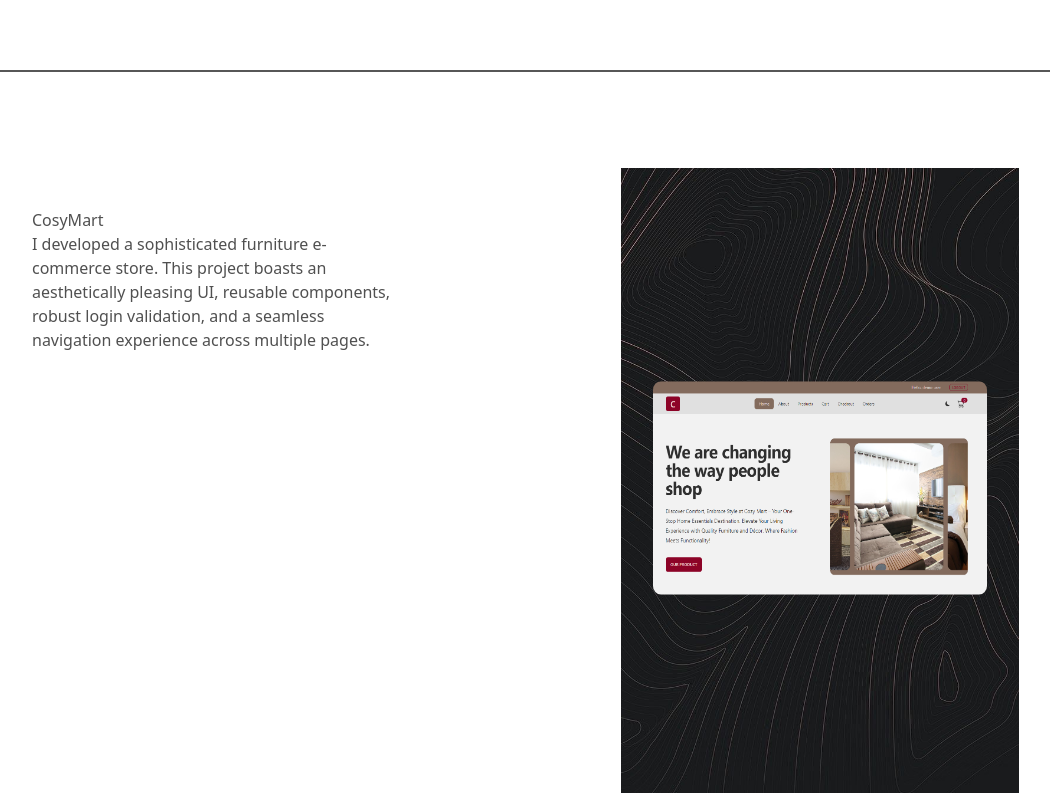
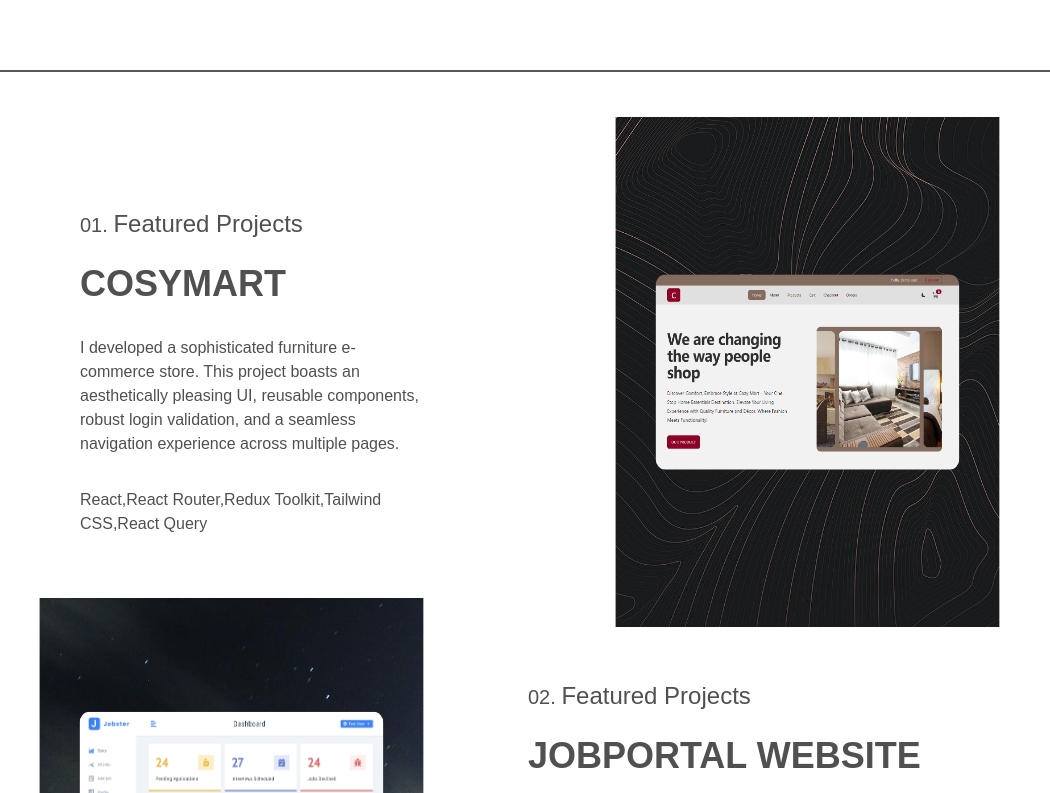
Before and after one commit to stharavi01/react-portfolio, a React (Vite) app: page / in a window 1280 px wide. Shown: the part 1127-1920 px from the top of the page, without its empty margins (120-1170 px from the left). Built offline with nearby package versions, Linux system fonts and the light colour scheme.

Commit message:
complete projects section

```diff
--- a/data.js
+++ b/data.js
@@ -101,7 +101,7 @@ export const projectsData = [
         backgroundUrl: Bg1,
     },
     {
-        title: "JobPortalImage",
+        title: "JobPortal Website",
         number: "02",
         description:
             "Job board for remote developer jobs. I was the front-end developer. It has features like filtering, sorting and pagination.",
--- a/src/components/Projects.jsx
+++ b/src/components/Projects.jsx
@@ -5,6 +5,7 @@ import ProjectsRight from "./ProjectsRight";
 const About = () => {
 	return (
 		<section id="about" className="w-full text-darkGray">
+			{/* Selected Projects */}
 			<div className="my-24">
 				<div className="border-b-2 border-black mx-10 border-opacity-70"></div>
 				<div className="uppercase py-4 font-BebasNeue font-light text-[8rem]">
@@ -14,12 +15,12 @@ const About = () => {
 			</div>
 
 			{/* Projects */}
-			<div className="px-14">
+			<div className="px-24">
 				{projectsData.map((project, index) => (
 					<div
 						key={project.title}
-						className={`grid grid-cols-2 h-screen mb-16 ${
-							index % 2 === 0 ? "pl-[2rem]" : "pr-[2rem]"
+						className={`grid grid-cols-2 mb-16 ${
+							index % 2 === 0 ? "pl-[4rem]" : "pr-[4rem]"
 						}`}>
 						{index % 2 === 0 ? (
 							<>
--- a/src/components/ProjectsLeft.jsx
+++ b/src/components/ProjectsLeft.jsx
@@ -2,9 +2,16 @@ import { projectsData } from "../../data";
 
 const ProjectsLeft = ({ project }) => {
 	return (
-		<div className="col-span-1  ml-6 p-10 flex flex-col ">
-			<p>{project.title}</p>
-			<div className="w-[80%]">{project.description}</div>
+		<div className="col-span-1 p-10 flex flex-col justify-center font-MontrealBold leading-normal">
+			<p className="text-xl font-MontrealBook font-normal ">
+				<span>{`${project.number}.`} </span>
+				<span className="text-2xl">Featured Projects </span>
+			</p>
+			<p className="text-4xl my-6 uppercase font-semibold">{project.title}</p>
+			<div className="w-[80%]">
+				<p className="my-2 mb-8"> {project.description}</p>
+				<p>{`${project.tags}`}</p>
+			</div>
 		</div>
 	);
 };
--- a/src/components/ProjectsRight.jsx
+++ b/src/components/ProjectsRight.jsx
@@ -2,9 +2,9 @@ import { projectsData } from "../../data";
 
 const ProjectsRight = ({ project }) => {
 	return (
-		<div className="col-span-1 rounded-lg bg-softOrange cursor-pointer flex justify-center">
+		<div className="col-span-1 rounded-lg bg-softOrange cursor-pointer flex flex-col items-center ">
 			<div
-				className={`w-[70%] h-[80%] bg-cover bg-center bg-no-repeat flex justify-center items-center`}
+				className={`w-[60%] h-[100%] transform scale-125 bg-cover bg-center bg-no-repeat flex justify-center items-center`}
 				style={{
 					backgroundImage: `url(${project.backgroundUrl})`,
 				}}>
--- a/src/index.css
+++ b/src/index.css
@@ -18,6 +18,22 @@
 		url("./assets/fonts/OpenSauceOne-Light.ttf") format("truetype");
 }
 
+@font-face {
+	font-family: "MontrealMedium";
+	font-style: normal;
+	font-weight: normal;
+	src: local("PP Neue Montreal Medium"),
+		url("./assets/fonts/ppneuemontreal-medium.woff") format("woff");
+}
+
+@font-face {
+	font-family: "MontrealBold";
+	font-style: normal;
+	font-weight: normal;
+	src: local("PP Neue Montreal Bold"),
+		url("./assets/fonts/ppneuemontreal-bold.woff") format("woff");
+}
+
 .text-hover {
 	@apply hover:text-lightWhite transition-colors duration-300;
 }
--- a/tailwind.config.js
+++ b/tailwind.config.js
@@ -17,10 +17,12 @@ export default {
     },
     extend: {
       fontFamily: {
-        // Custom-name: ["font-family ie actual name" from index.css]
+        // Custom-name: ["actual name (in src prop)" in index.css]
         'OpenSauce-Bold': ['OpenSauce-Bold', 'sans-serif'],
         'OpenSauce-Light': ['OpenSauce-Light', 'sans-serif'],
-        'BebasNeue': ['Bebas Neue', 'sans-serif']
+        'BebasNeue': ['Bebas Neue', 'sans-serif'],
+        'MontrealMedium': ['PP Neue Montreal Medium', 'sans-serif'],
+        'MontrealBold': ['PP Neue Montreal Bold', 'sans-serif'],
       },
 
     },
```
Also changed, not shown: src/assets/fonts/ppneuemontreal-bold.woff (added), src/assets/fonts/ppneuemontreal-medium.woff (added).
